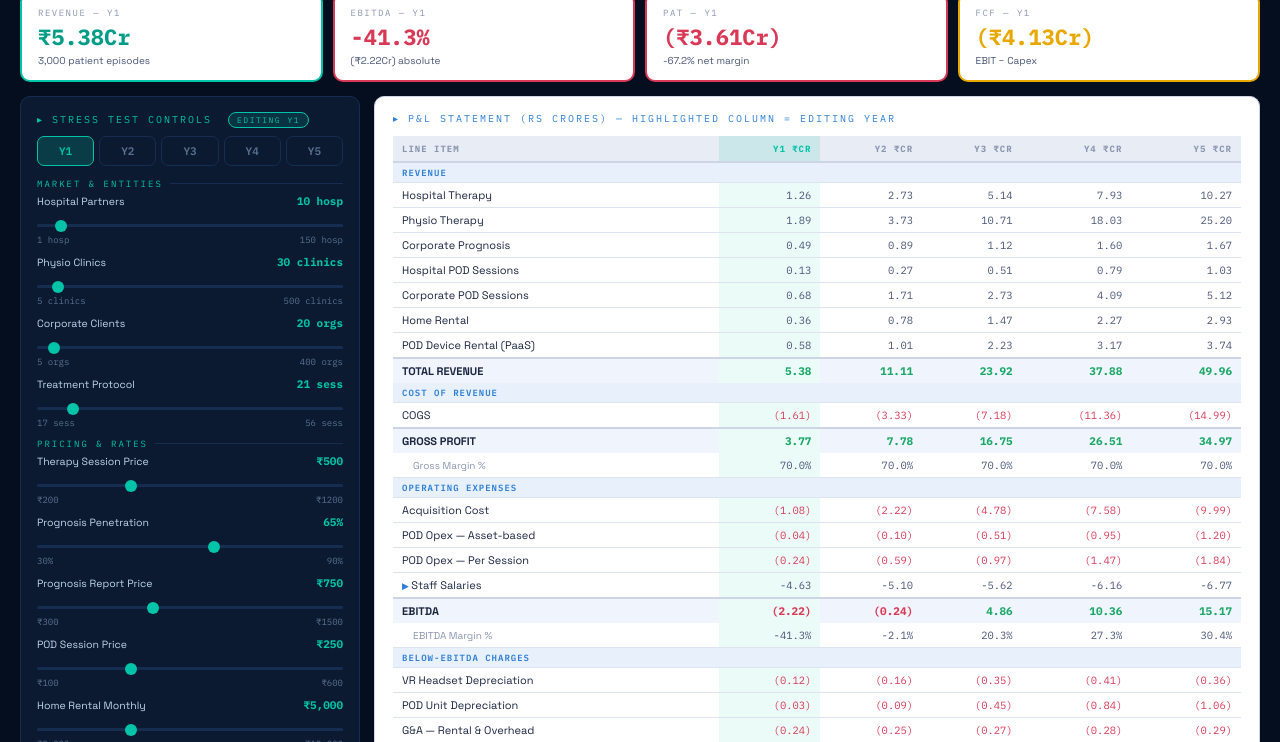
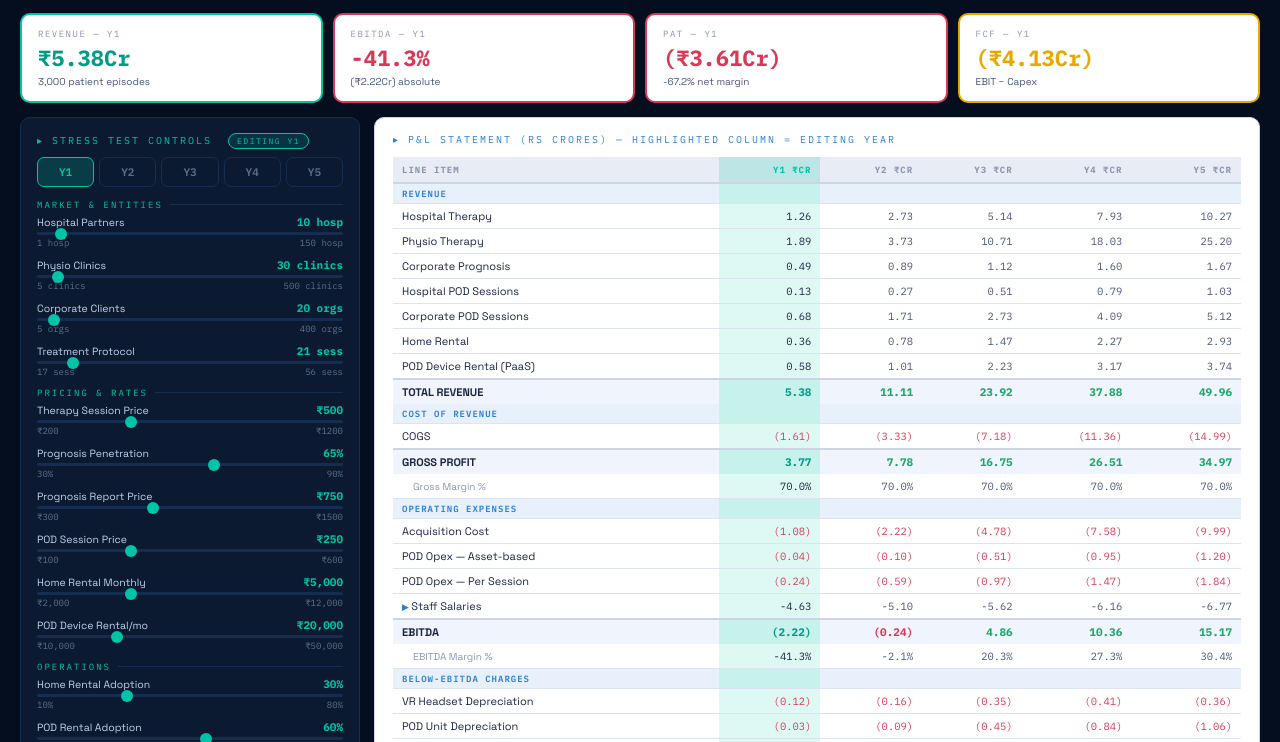
Before and after one commit to SimpVentive/RelVersiv_FinModel, a plain HTML site: page index.html in a window 1280 px wide. Shown: the part 114-856 px from the top of the page. Drawn offline with Linux system fonts and the light colour scheme.

Commit message:
Update index.html

```diff
--- a/index.html
+++ b/index.html
@@ -1,3 +1,6 @@
+L
+Copy
+
 <!DOCTYPE html>
 <html lang="en">
 <head>
@@ -106,8 +109,12 @@
 tr.sub-row td:first-child{color:var(--rtext2);}
 tr.sub-row{display:none;}
 tr.sub-row.vis{display:table-row;}
-.yr-active-col{background:rgba(0,196,167,.08)!important;}
-th.yr-active{color:var(--teal)!important;background:rgba(0,196,167,.12)!important;}
+.yr-active-col{background:rgba(0,196,167,.13)!important;color:var(--rtext);}
+th.yr-active{color:var(--teal)!important;background:rgba(0,196,167,.18)!important;font-weight:800;}
+tr.tot td.yr-active-col{background:rgba(0,196,167,.22)!important;color:var(--teal2)!important;}
+tr.sh td.yr-active-col{background:rgba(0,196,167,.22)!important;}
+td.neg.yr-active-col{background:rgba(0,196,167,.13)!important;color:var(--red)!important;}
+td.pos.yr-active-col{background:rgba(0,196,167,.13)!important;color:var(--green)!important;}
 
 .waterfall{display:flex;flex-direction:column;gap:6px;}
 .wf-row{display:flex;align-items:center;gap:8px;}
@@ -585,6 +592,7 @@
 
   const hcls = yr => yr === ay ? ' class="yr-active"' : '';
   const hdrs = `<th>Line Item</th>${[1,2,3,4,5].map(yr=>`<th${hcls(yr)}>Y${yr} ₹Cr</th>`).join('')}`;
+  const shRow = label => `<tr class="sh"><td>${label}</td>${[1,2,3,4,5].map(yr=>`<td class="${yr===ay?'yr-active-col':''}"></td>`).join('')}</tr>`;
 
   const row = (label, vals, cls='', pl='') => {
     const cells = vals.map((v,ci) => {
@@ -614,7 +622,7 @@
   document.getElementById('pl-table').innerHTML = `
   <thead><tr>${hdrs}</tr></thead>
   <tbody>
-    <tr class="sh"><td colspan="6">REVENUE</td></tr>
+    ${shRow("REVENUE")}
     ${row('Hospital Therapy', ys.map(y=>y.hospTherapy),'','  ')}
     ${row('Physio Therapy', ys.map(y=>y.physioTherapy),'','  ')}
     ${row('Corporate Prognosis', ys.map(y=>y.corpPrognosis),'','  ')}
@@ -623,11 +631,11 @@
     ${row('Home Rental', ys.map(y=>y.homeRental),'','  ')}
     ${row('POD Device Rental (PaaS)', ys.map(y=>y.podDeviceRev),'','  ')}
     ${row('TOTAL REVENUE', ys.map(y=>y.totalRev),'tot')}
-    <tr class="sh"><td colspan="6">COST OF REVENUE</td></tr>
+    ${shRow("COST OF REVENUE")}
     ${row('COGS', ys.map(y=>-y.cogs),'','  ')}
     ${row('GROSS PROFIT', ys.map(y=>y.grossProfit),'tot')}
     ${prow('Gross Margin %', ys.map(y=>y.grossMargin))}
-    <tr class="sh"><td colspan="6">OPERATING EXPENSES</td></tr>
+    ${shRow("OPERATING EXPENSES")}
     ${row('Acquisition Cost', ys.map(y=>-y.acqCost),'','  ')}
     ${row('POD Opex — Asset-based', ys.map(y=>-y.podOpexOnAsset),'','  ')}
     ${row('POD Opex — Per Session', ys.map(y=>-y.podOpexPerSess),'','  ')}
@@ -637,7 +645,7 @@
     ${salSubRows}
     ${row('EBITDA', ys.map(y=>y.ebitda),'tot')}
     ${prow('EBITDA Margin %', ys.map(y=>y.ebitdaMargin))}
-    <tr class="sh"><td colspan="6">BELOW-EBITDA CHARGES</td></tr>
+    ${shRow("BELOW-EBITDA CHARGES")}
     ${row('VR Headset Depreciation', ys.map(y=>-y.vrDep),'','  ')}
     ${row('POD Unit Depreciation', ys.map(y=>-y.podDep),'','  ')}
     ${row('G&A — Rental & Overhead', ys.map(y=>-y.gaVal),'','  ')}
@@ -647,7 +655,7 @@
     ${row('Tax (25%)', ys.map(y=>-y.tax),'','  ')}
     ${row('PAT', ys.map(y=>y.pat),'tot')}
     ${prow('PAT Margin %', ys.map(y=>y.patMargin))}
-    <tr class="sh"><td colspan="6">FREE CASH FLOW</td></tr>
+    ${shRow("FREE CASH FLOW")}
     ${row('− VR Headset Capex', ys.map(y=>-y.vrCapex),'','  ')}
     ${row('− POD Unit Capex', ys.map(y=>-y.podCapex),'','  ')}
     ${row('FREE CASH FLOW (EBIT − Capex)', ys.map(y=>y.fcf),'tot')}
@@ -844,3 +852,4 @@
 renderAll();
 </script>
 </body>
+</html>
```
